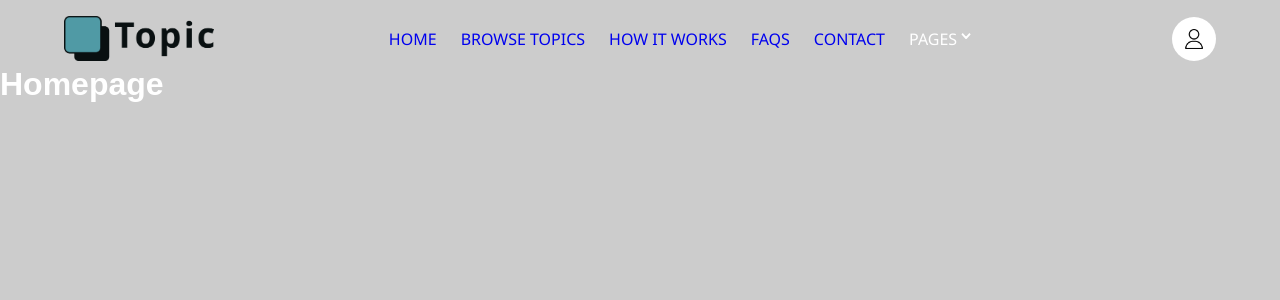
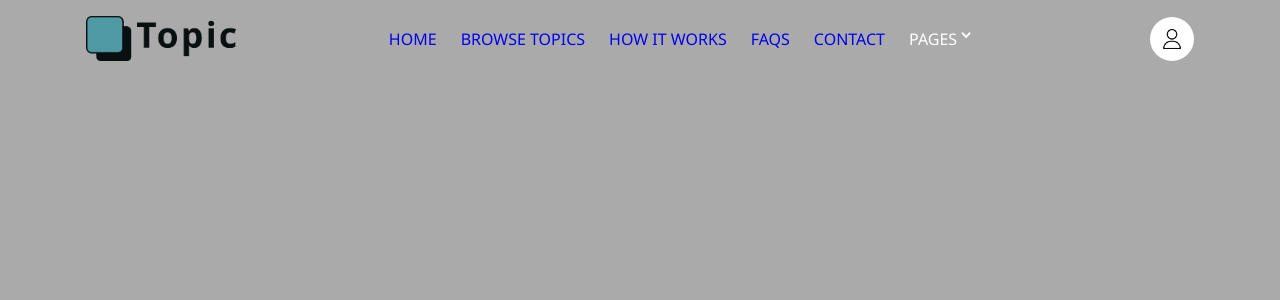
Before and after one commit to smajewski1980/dev_practice_topic, a React (Vite) app: page / in a window 1280 px wide. Shown: the top 300 px of the page. Built offline with nearby package versions, Linux system fonts and the light colour scheme.

Commit message:
navigation bg color is now different if window is not at the top

```diff
--- a/src/App.css
+++ b/src/App.css
@@ -3,6 +3,16 @@
     "Segoe UI", Tahoma, Geneva, Verdana, sans-serif, sans-serif;
   --title-font-family: "Noto Sans Georgian", sans-serif;
   --body-inline-padding: 4rem;
+  --white-color: #ffffff;
+  --primary-color: #13547a;
+  --secondary-color: #80d0c7;
+  --section-bg-color: #f0f8ff;
+  --custom-btn-bg-color: #80d0c7;
+  --custom-btn-bg-hover-color: #13547a;
+  --dark-color: #000000;
+  --p-color: #717275;
+  --border-color: #7fffd4;
+  --link-hover-color: #13547a;
 }
 
 *,
@@ -14,11 +24,11 @@
 
 body {
   font-family: var(--body-font-family);
-  padding-block: 1rem;
+  /* padding-block: 1rem; */
   color: #fff;
 
   /* for now */
-  background-color: #ccc;
+  background-color: #aaa;
   min-height: 2000px;
 }
 
@@ -32,4 +42,5 @@ a {
 
 h1 {
   font-family: var(--title-font-family);
+  display: none;
 }
--- a/src/components/Navigation/Navigation.jsx
+++ b/src/components/Navigation/Navigation.jsx
@@ -4,7 +4,28 @@ import { useEffect, useRef, useState } from "react";
 
 const Navigation = () => {
   let navRef = useRef(null);
+  let scrollRef = useRef(null);
+
   const [target, setTarget] = useState(null);
+  const [scrollHeight, setScrollHeight] = useState(0);
+
+  useEffect(() => {
+    const handleScroll = () => {
+      setScrollHeight(window.scrollY);
+    };
+
+    window.addEventListener("scroll", handleScroll);
+    return () => window.removeEventListener("scroll", handleScroll);
+  }, []);
+
+  useEffect(() => {
+    if (scrollRef.current) {
+      scrollRef.current.className =
+        scrollHeight > 0
+          ? `${styles.fixedNav} ${styles.navigationWrapper}`
+          : styles.navigationWrapper;
+    }
+  }, [scrollHeight]);
 
   useEffect(() => {
     if (target) {
@@ -23,7 +44,10 @@ const Navigation = () => {
   }
 
   return (
-    <div className={styles.navigationWrapper}>
+    <div
+      ref={scrollRef}
+      className={styles.navigationWrapper}
+    >
       <img
         src='/images/logo.png'
         alt='Topic logo'
--- a/src/components/Navigation/Navigation.module.css
+++ b/src/components/Navigation/Navigation.module.css
@@ -1,8 +1,10 @@
 .navigationWrapper {
   display: flex;
   align-items: center;
-  justify-content: space-between;
-  padding-inline: var(--body-inline-padding);
+  justify-content: space-around;
+  position: fixed;
+  width: 100dvw;
+  padding-block: 1rem;
 }
 
 .logo {
@@ -34,7 +36,7 @@
   content: "\2304";
   font-size: 1.5rem;
   position: absolute;
-  top: -0.9rem;
+  top: -0.95rem;
   right: -1.125rem;
 }
 
@@ -46,8 +48,12 @@
   border-radius: 50%;
 
   img {
-    max-width: 100%;
+    max-width: 1.25rem;
   }
+}
+
+.fixedNav {
+  background-color: var(--secondary-color);
 }
 /* * {
   outline: 2px solid lime;
```
